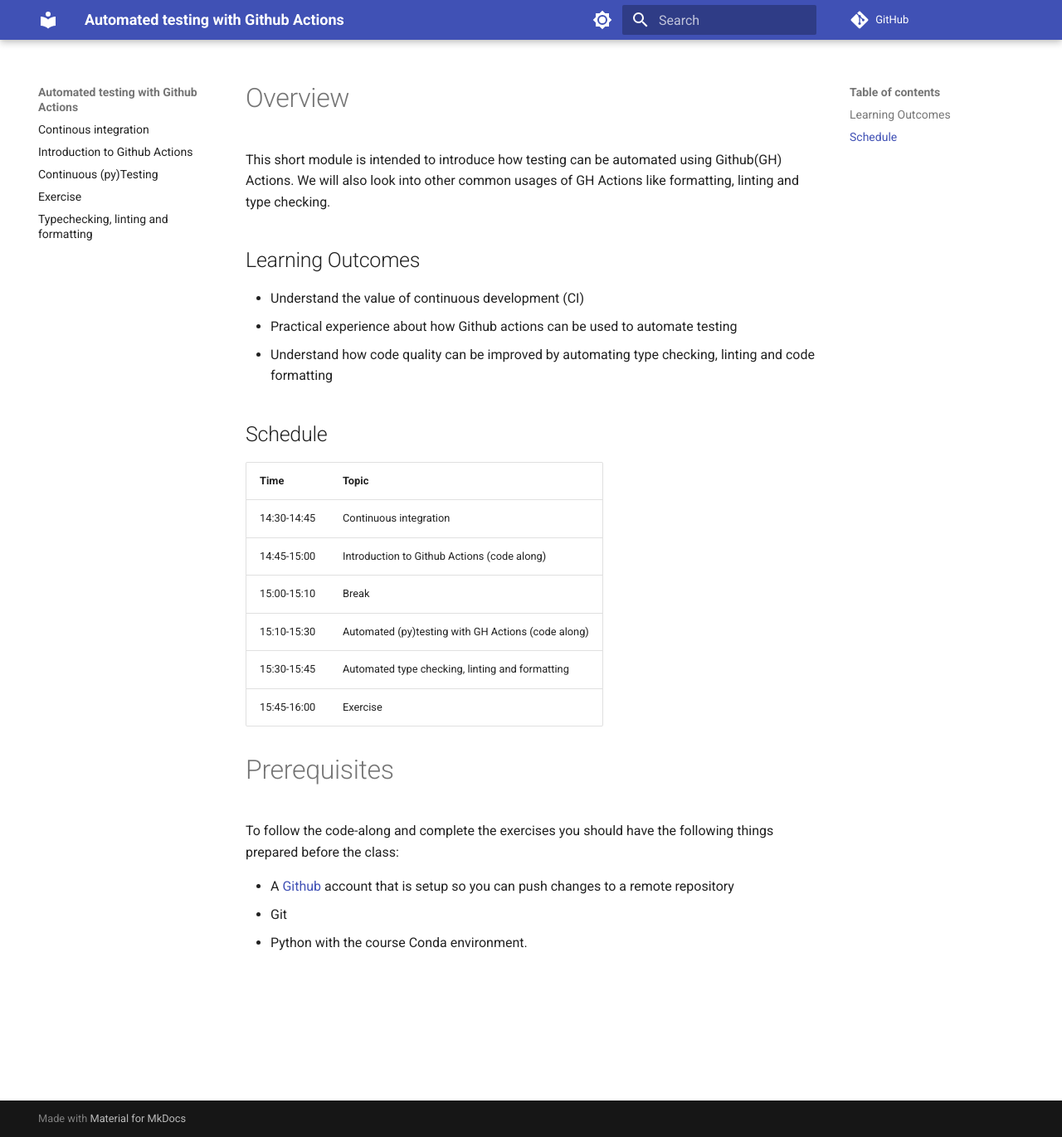
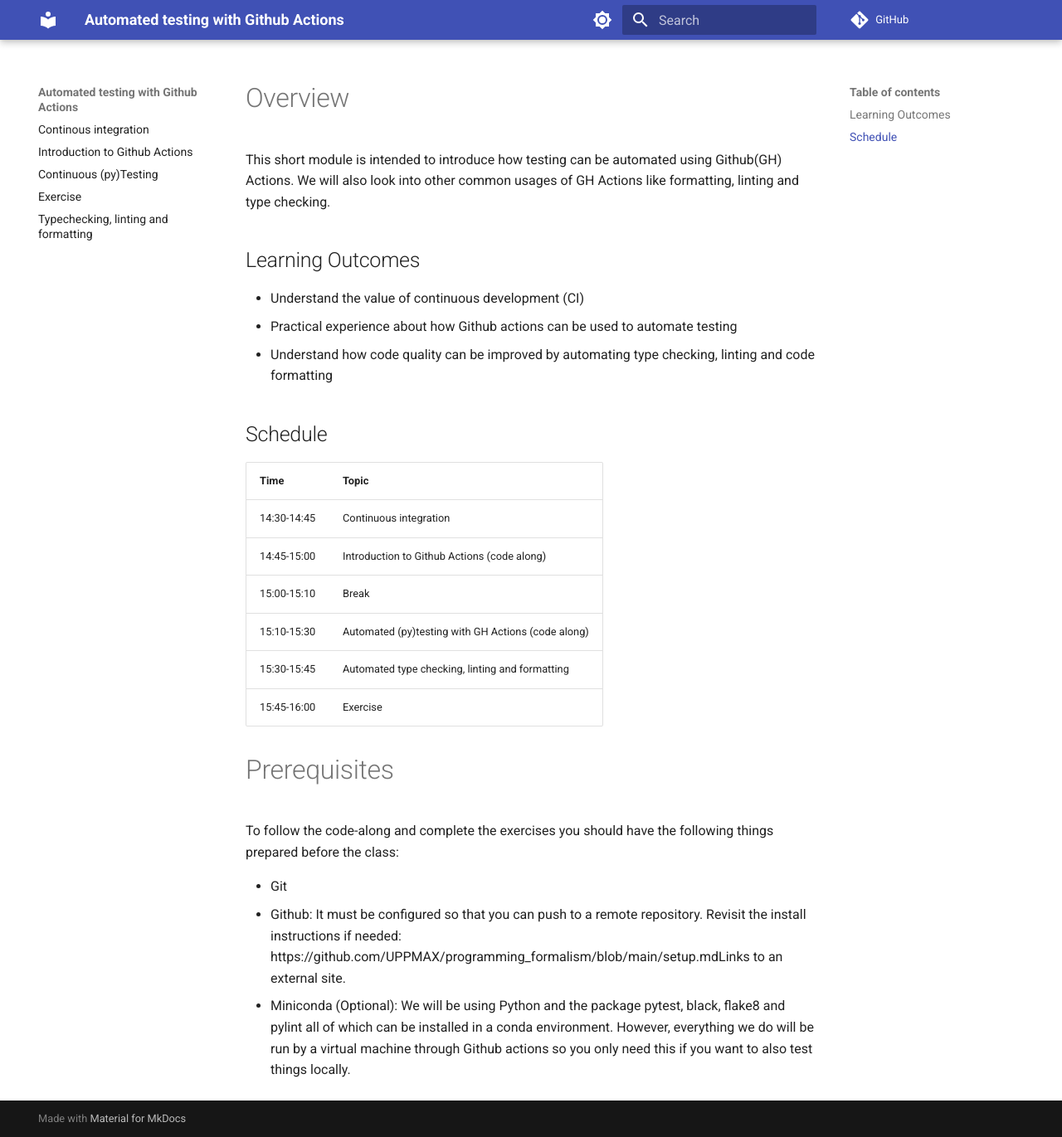
Before and after one commit to UPPMAX/programming_formalism-automated_testing, an MkDocs documentation site: the page built from docs/index.md, in a window 1280 px wide and 1371 px high. Shown: the whole window at 83% size. Built offline with MkDocs 1.6.1 and Material for MkDocs 9.7.7, drawn with Linux system fonts in a browser that asks for light colours; comment, search, counter and statistics services are not loaded.

Commit message:
update prereqs

```diff
--- a/docs/index.md
+++ b/docs/index.md
@@ -28,7 +28,13 @@ like formatting, linting and type checking.
 To follow the code-along and complete the exercises you should have the
 following things prepared before the class:
 
-* A [Github](https://github.com/) account that is setup so you can push changes
-  to a remote repository
+
 * Git
-* Python with the course Conda environment.
+* Github: It must be configured so that you can push to a remote repository.
+  Revisit the install instructions if needed:
+  https://github.com/UPPMAX/programming_formalism/blob/main/setup.mdLinks to an
+  external site.
+* Miniconda (Optional): We will be using Python and the package pytest, black,
+  flake8 and pylint all of which can be installed in a conda environment.
+  However, everything we do will be run by a virtual machine through Github
+  actions so you only need this if you want to also test things locally.
```
